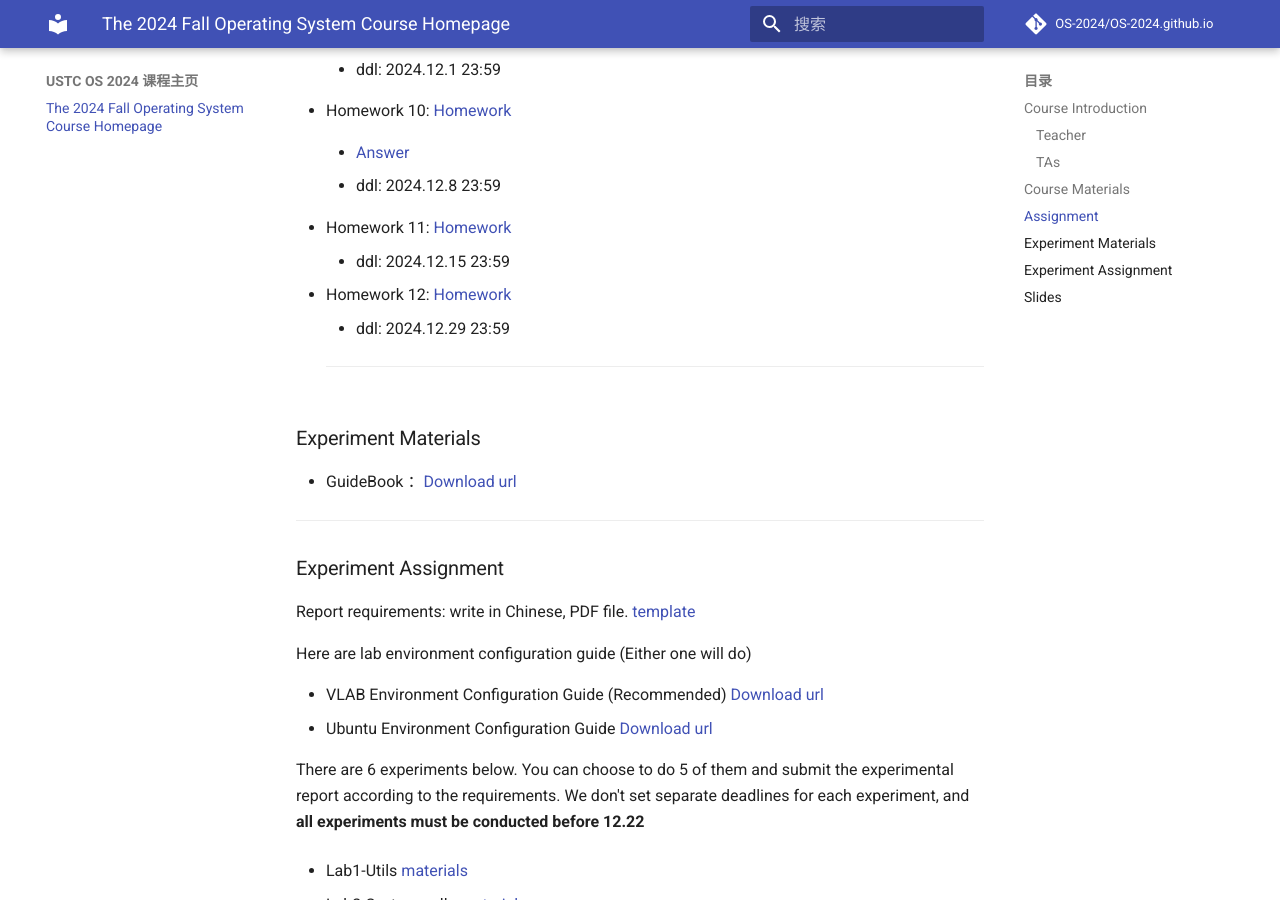
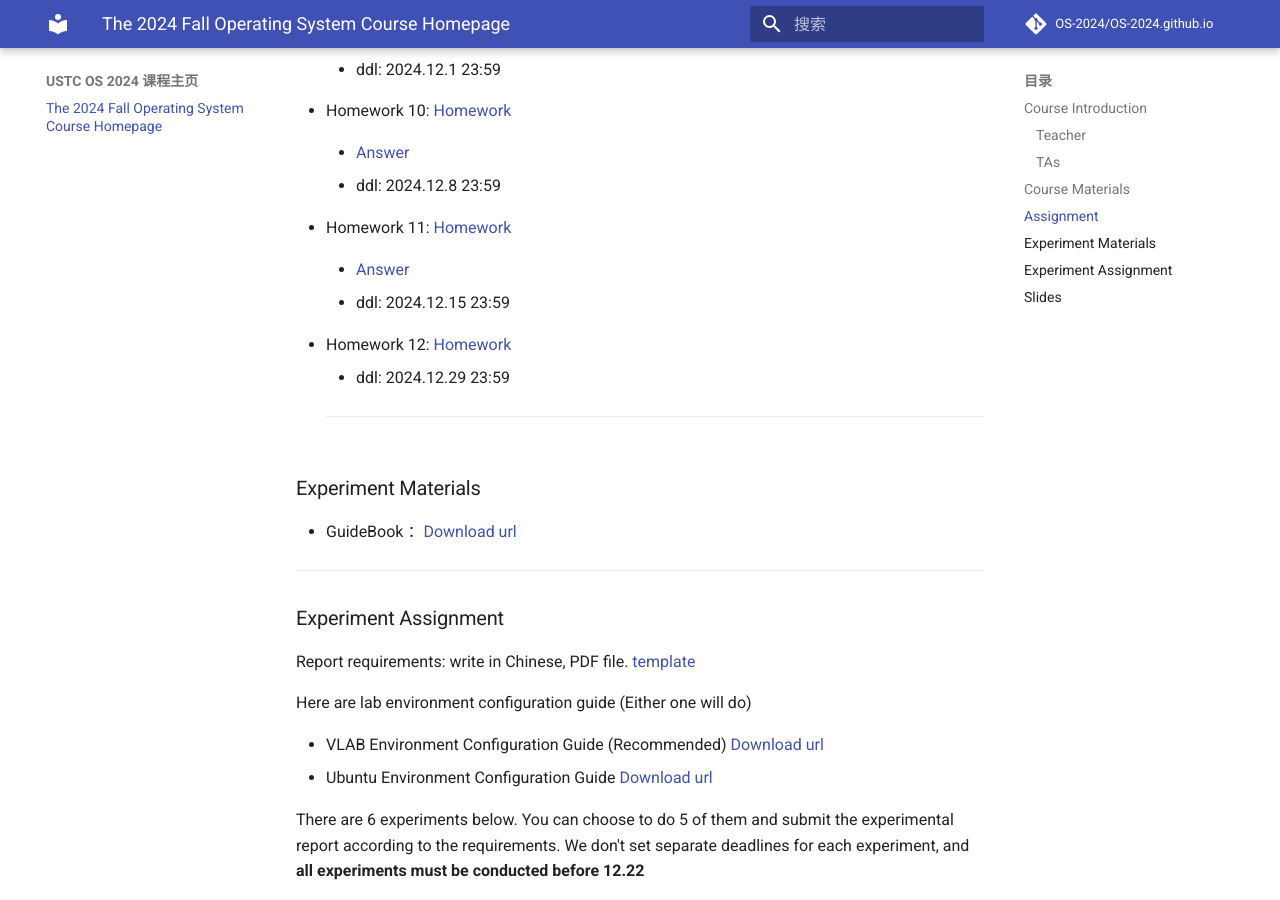
Before and after one commit to OS-2024/OS-2024.github.io, an MkDocs documentation site: the page built from docs/index.md, in a window 1280 px wide and 900 px high, scrolled down 2433 px. Built offline with MkDocs 1.6.1 and Material for MkDocs 9.7.7, drawn with Linux system fonts in a browser that asks for light colours; comment, search, counter and statistics services are not loaded.

Commit message:
add answer11

```diff
--- a/docs/index.md
+++ b/docs/index.md
@@ -113,6 +113,8 @@ Additional notes on assignments:
 
 * Homework 11: [Homework](https://rec.ustc.edu.cn/share/9ef47e60-b6e0-11ef-9785-2feb196f6e0f)
 
+    * [Answer](https://rec.ustc.edu.cn/share/03a7a190-bee0-11ef-a29b-c957aefe87ce)
+
     * ddl: 2024.12.15 23:59
 
 * Homework 12: [Homework](https://rec.ustc.edu.cn/share/b5e245d0-bd05-11ef-8f6d-89697b8a0cb8)
```
